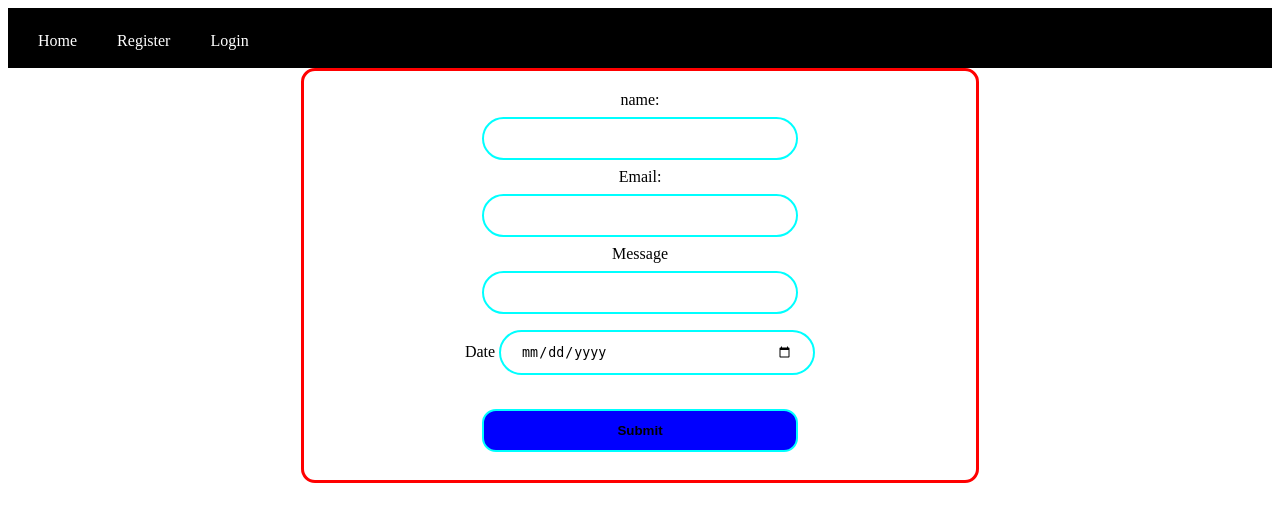
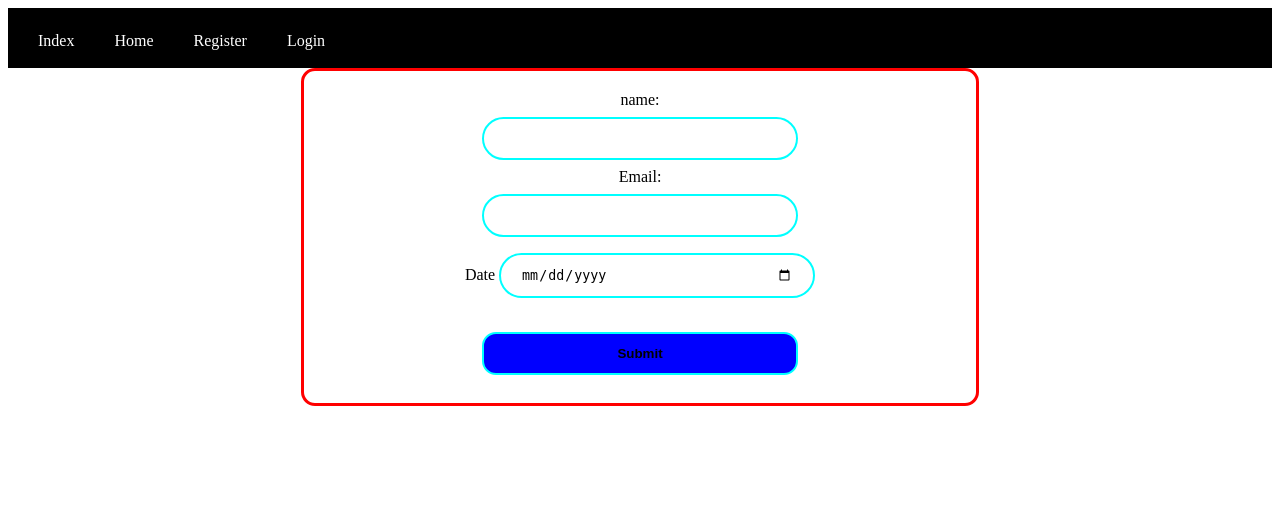
Before and after one commit to afrahnakanwagi/DjangoClass, a Django app: page /index/ in a window 1280 px wide. Shown: the top 522 px of the page. Run offline with Django 5.2, Linux system fonts and the light colour scheme.

Commit message:
add files

```diff
--- a/Home/templates/home.html
+++ b/Home/templates/home.html
@@ -113,6 +113,7 @@
 </head>
 <body>
     <header class="navbar">
+        <a href="/index">Index</a>
         <a href="">Home</a>
         <a href="/register">Register</a>
         <a href="/login">Login</a>
--- a/Home/templates/index.html
+++ b/Home/templates/index.html
@@ -114,6 +114,7 @@
 <body>
 
     <header class="navbar">
+        <a href="/index">Index</a>
         <a href="">Home</a>
         <a href="/register">Register</a>
         <a href="/login">Login</a>
@@ -129,9 +130,6 @@
         <label for="email">Email:</label><br>
         <input type="email" id="email" name="email"><br>
 
-        <label for="message">Message</label><br>
-        <input type="message" id="messages" name="message"><br>
-
         <label for="date">Date</label>
         <input type="date" name="date" id="date">
 
```
